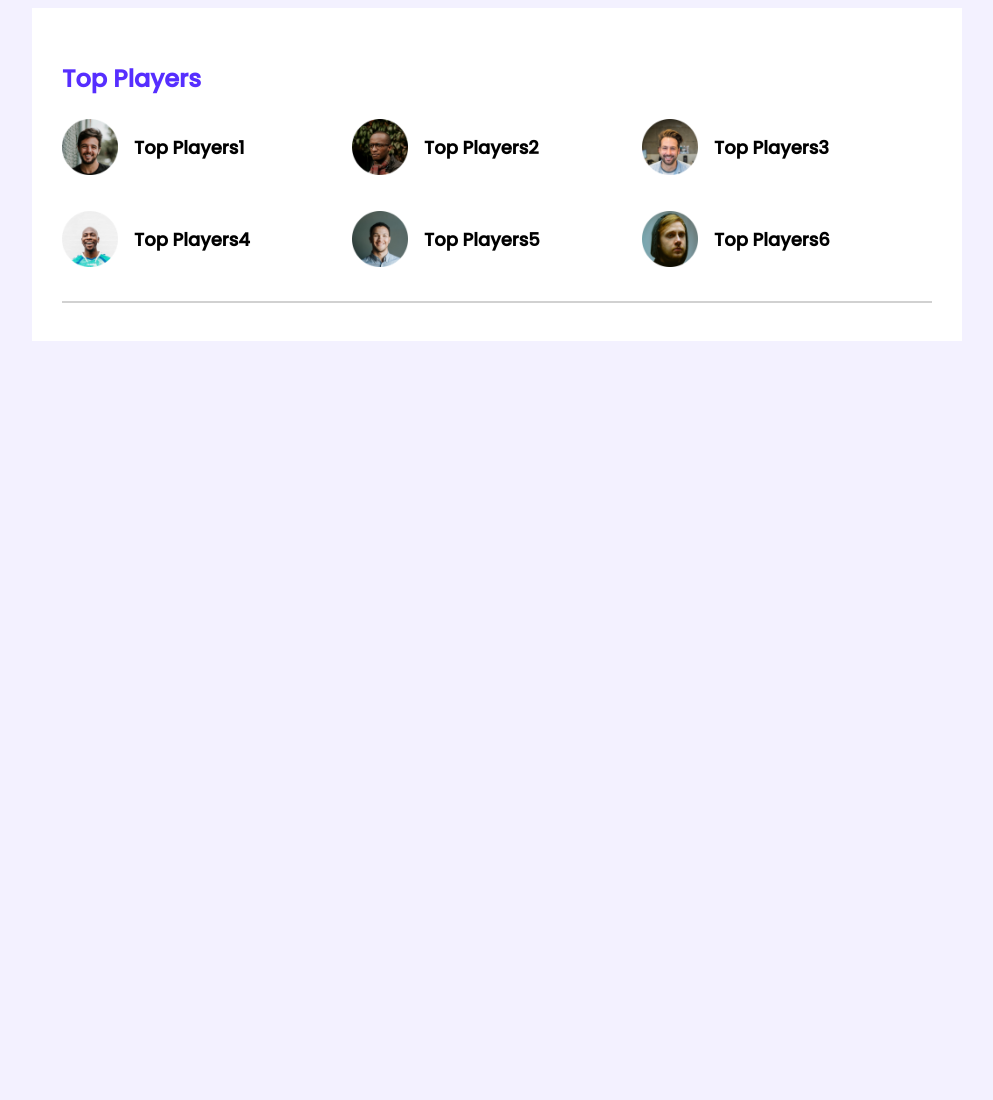
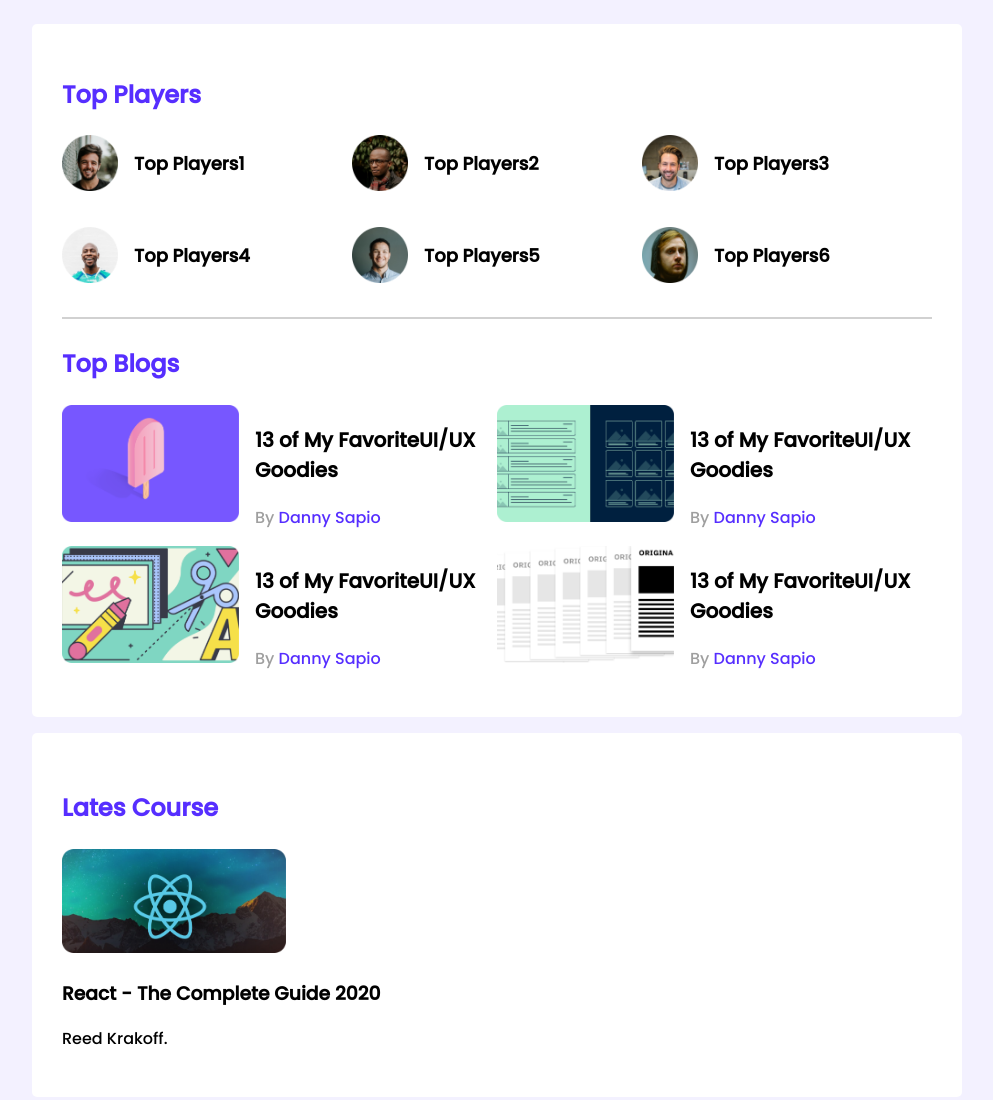
Before and after one commit to Istiaque-Ahemed/Leader-Board-css3, a plain HTML site: page index.html in a window 1280 px wide. Shown: the whole page, without its empty margins (143-1136 px from the left). Before the commit the page ends 800 px from the top, so only its background shows below. Drawn offline with Linux system fonts and the light colour scheme.

Commit message:
top blog added

```diff
--- a/index.html
+++ b/index.html
@@ -5,6 +5,8 @@
     <meta http-equiv="X-UA-Compatible" content="IE=edge">
     <meta name="viewport" content="width=device-width, initial-scale=1.0">
     <title>Leader Board</title>
+    <!-- Font Awesome -->
+    <script src="https://kit.fontawesome.com/5499c1b3f2.js" crossorigin="anonymous"></script>
     <!-- Style Sheet -->
     <link rel="stylesheet" href="style.css">
 </head>
@@ -49,6 +51,79 @@
                  </div>
              </div>
              <hr>
+             <div class="top-blogs">
+                 <h3 class="section-title">Top Blogs</h3>
+
+                 <div class="blogs">
+                    <article class="blog">
+                        <div class="thumbnail">
+                            <img src="images/blogs/blog-1.png" alt="">
+                        </div>
+                        <div class="blog-info">
+                            <h3 class="blog-title">13 of My FavoriteUI/UX Goodies </h3>
+                            <p class="blog-author">By <a href="https://techus.me/links/37604/">Danny Sapio</a></p>
+                        </div>
+                    </article>
+                    <article class="blog">
+                        <div class="thumbnail">
+                            <img src="images/blogs/blog-2.png" alt="">
+                        </div>
+                        <div class="blog-info">
+                            <h3 class="blog-title">13 of My FavoriteUI/UX Goodies </h3>
+                            <p class="blog-author">By <a href="">Danny Sapio</a></p>
+                        </div>
+                    </article>
+                     <article class="blog">
+                        <div class="thumbnail">
+                            <img src="images/blogs/blog-3.png" alt="">
+                        </div>
+                        <div class="blog-info">
+                            <h3 class="blog-title">13 of My FavoriteUI/UX Goodies </h3>
+                            <p class="blog-author">By <a href="">Danny Sapio</a></p>
+                        </div>
+                    </article>
+                    <article class="blog">
+                        <div class="thumbnail">
+                            <img src="images/blogs/blog-4.png" alt="">
+                        </div>
+                        <div class="blog-info">
+                            <h3 class="blog-title">13 of My FavoriteUI/UX Goodies </h3>
+                            <p class="blog-author">By <a href="">Danny Sapio</a></p>
+                        </div>
+                    </article>
+
+
+                 </div>
+             </div>
+         </section>
+
+         <!-- Lates Course -->
+
+         <section class="container">
+             <h3 class="section-title">Lates Course</h3>
+             <div class="courses">
+
+                 <div class="course">
+
+                     <div class="course-banner">
+
+                         <img src="images/courses/course-1.png" alt="">
+                     </div>
+                     <div class="course-ditail">
+                         <h3>React - The Complete Guide 2020</h3>
+                         <p class="course-author">Reed Krakoff.</p>
+                         <div class="coures-info">
+                             <div>
+
+                             </div>
+
+                         </div>
+                     </div>
+
+
+                 </div>
+
+             </div>
 
          </section>
      </main>
--- a/style.css
+++ b/style.css
@@ -23,12 +23,15 @@ hr{
 }
 main{
     display: flex;
-    justify-content: center ;
+    flex-direction: column;
+    align-items:center;
 }
 .container{
     width: 870px;
     background-color: #fff;
     padding: 30px;
+    margin-top: 16px;
+    border-radius: 5px;
 }
 .players{
     display: grid;
@@ -47,3 +50,38 @@ main{
     margin-left: 16px;
     font-size: 18px;
 }
+/*-------------
+  Blog Styles
+---------------*/
+.blogs{
+    display:grid;
+    grid-template-columns: repeat(2 ,1fr);
+}
+.blog{
+    display: flex;
+}
+
+.blog .thumbnail img{
+    width: 177px;
+    height: 117px;
+}
+.blog-info{
+    margin-left: 16px;
+}
+.blog-title{
+    font-size: 20px;
+}
+.blog-author{
+    color: #9f9f9f;
+}
+.blog-author a {
+    text-decoration: none;
+    color:#562EFF;
+}
+/* ----------
+Course Styles
+ ------------*/
+.course .course-banner img{
+    width: 224px;
+    height: 104px;
+ }
```
